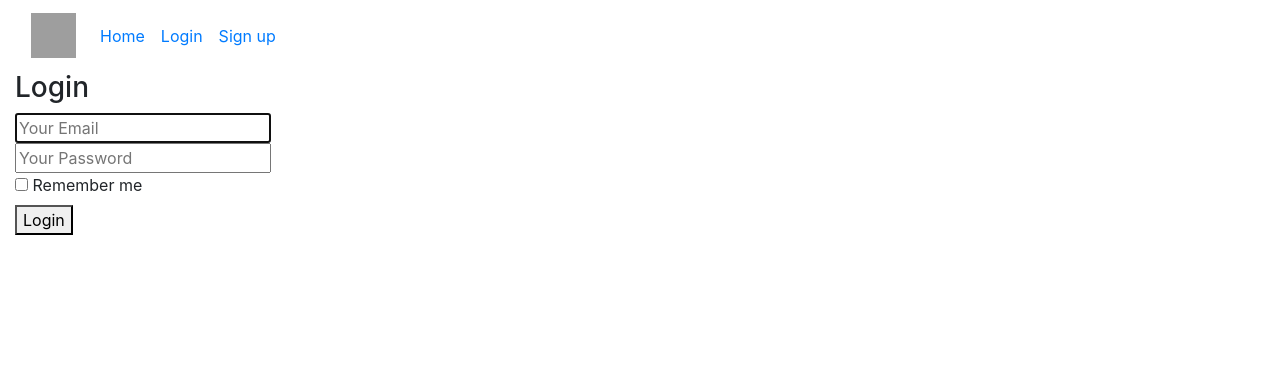
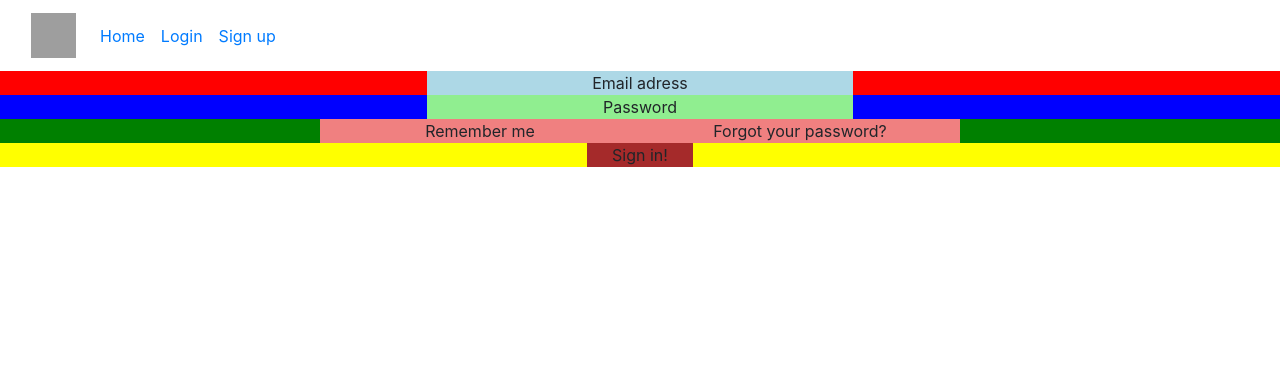
Before and after one commit to camillelhenry2021/flask_blog, a Flask app: page /login in a window 1280 px wide. Shown: the top 371 px of the page. Run offline with Flask 3, Linux system fonts and the light colour scheme; grey boxes are pictures that could not be loaded.

Commit message:
try new login layout

```diff
--- a/project/templates/base.html
+++ b/project/templates/base.html
@@ -10,8 +10,8 @@
 </head>
 
 <body>
-    <section class="hero is-primary is-fullheight">
-        <div class="hero-head">
+    <section>
+        <div>
             <nav class="navbar navbar-expand-md bg-body-tertiary">
                 <div class="container-fluid">
                   <a class="navbar-brand">
@@ -47,8 +47,8 @@
               </nav>
         </div>
 
-        <div class="hero-body">
-            <div class="container-fluid ">
+        <div>
+            <div class="container-fluid p-0">
                 {% for message in get_flashed_messages() %}
                     <div class="alert alert-danger">{{ message }}</div>
                 {% endfor %}
--- a/project/templates/login.html
+++ b/project/templates/login.html
@@ -1,7 +1,35 @@
 {% extends "base.html" %}
 
 {% block content %}
-<div class="column is-4 is-offset-4">
+<div class="d-flex justify-content-center" style="background-color: red">
+    <div class="col-6 col-lg-4 d-flex justify-content-center" style="background-color: lightblue">
+        Email adress
+    </div>
+</div>
+
+<div class="d-flex justify-content-center" style="background-color:blue">
+    <div class="col-6 col-lg-4 d-flex justify-content-center" style="background-color: lightgreen">
+        Password
+    </div>
+</div>
+<div class="d-flex justify-content-center" style="background-color:green">
+
+    <div class="col-5 col-md-3 d-flex justify-content-center" style="background-color: lightcoral">
+        Remember me
+    </div>
+    <div class="col-5 col-md-3 d-flex justify-content-center" style="background-color: lightcoral">
+        Forgot your password?
+    </div>
+</div>
+<div class="d-flex justify-content-center" style="background-color:yellow">
+    <div class="col-4 col-md-2 col-lg-1 d-flex justify-content-center" style="background-color:brown">
+        Sign in!
+    </div>
+</div>
+
+
+
+<!-- <div class="column is-4 is-offset-4">
     <h3 class="title">Login</h3>
     <div class="box">
     {% with messages = get_flashed_messages() %}
@@ -13,25 +41,50 @@
     {% endwith %}
 <form method="POST" action="/login">
         <form method="POST" action="/login">
-            <div class="field">
-                <div class="control">
-                    <input class="input is-large" type="email" name="email" placeholder="Your Email" autofocus="">
+
+            <div class="col-6 col-sm-10 col-md-6  mb-4 p-0 flex"></div>
+                <div class="form-outline mb-4 p-0">
+                    <input type="email" class="form-control" name="email" placeholder="Email adress"/>
                 </div>
+
+                <div class="form-outline mb-4 p-0">
+                    <input type="password" class="form-control" name="password" placeholder="Password" />
+                </div>
+
+               <div class="row mb-4 p-0">
+                    <div class="col d-flex justify-content-center">
+                        <div class="form-check">
+                        <input class="form-check-input" type="checkbox" value="" name="remember" id="form2Example31" />
+                        <label class="form-check-label" for="form2Example31"> Remember me </label>
+                        </div>
+                    </div>
+                    <div class="col">
+                        <a href="#!">Forgot password?</a>
+                    </div>
+                </div>
+
             </div>
 
-            <div class="field">
-                <div class="control">
-                    <input class="input is-large" type="password" name="password" placeholder="Your Password">
-                </div>
-            </div>
-            <div class="field">
-                <label class="checkbox">
-                    <input type="checkbox" name="remember">
-                    Remember me
-                </label>
-            </div>
-            <button class="button is-block is-info is-large is-fullwidth">Login</button>
+            <button class="btn btn-primary btn-block col-6 col-sm-10 col-md-6 mb-4 mb-4">Login</button>
         </form>
+        </div>
+</div> -->
+
+    <!-- <div class="d-flex justify-content-center col-12" style="background-color: red;">
+        <div class="col-1" style="background-color: blue">
+            2
+        </div>
+
+    </div> -->
+    <!-- <div class="col-12 col-md-6" style="background-color: blue;">
+        1
     </div>
-</div>
+    <div class="col-6" style="background-color: violet;">
+        2
+    </div> -->
+
+
+
+
+
 {% endblock %}
```
